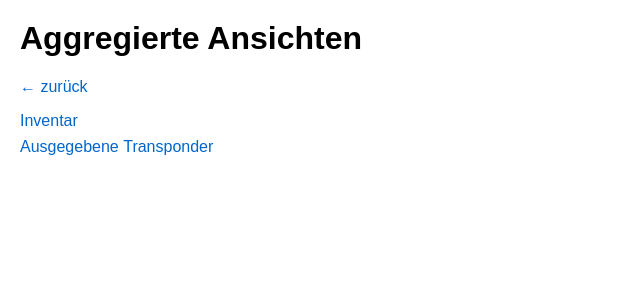
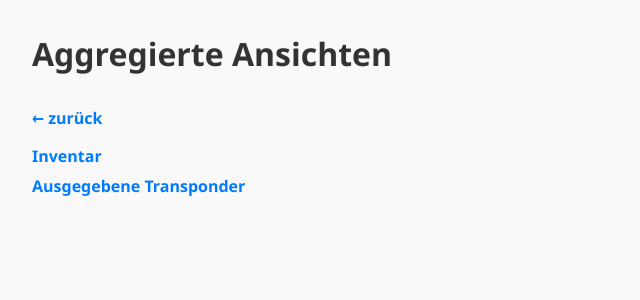
Before and after one commit to Sigi-472/verwaltung, a Flask app: page /aggregate/ in a window 1280 px wide. Shown: the top 300 px of the page, without its empty margins (0-640 px from the left). Run offline with Flask 3, Linux system fonts and the light colour scheme.

Commit message:
less duplicate css

```diff
--- a/templates/aggregate_index.html
+++ b/templates/aggregate_index.html
@@ -3,30 +3,7 @@
 <head>
     <meta charset="utf-8">
     <title>Aggregierte Ansichten</title>
-    <style>
-        body {
-            font-family: Arial, Helvetica, sans-serif;
-            margin: 0;
-            padding: 20px;
-        }
-        h1 {
-            margin-top: 0;
-        }
-        ul {
-            list-style: none;
-            padding: 0;
-        }
-        li {
-            margin: 8px 0;
-        }
-        a {
-            text-decoration: none;
-            color: #0066cc;
-        }
-        a:hover, a:focus {
-            text-decoration: underline;
-        }
-    </style>
+    <link rel="stylesheet" href="../static/style.css">
 </head>
 <body>
     <h1>Aggregierte Ansichten</h1>
```
